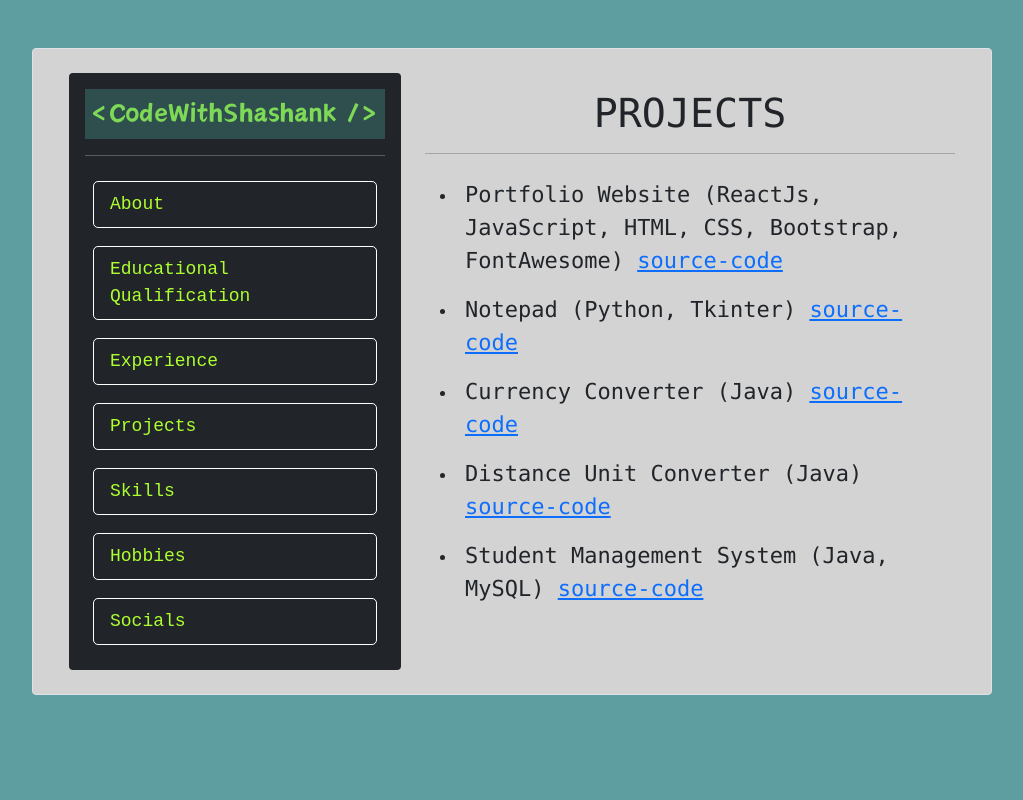
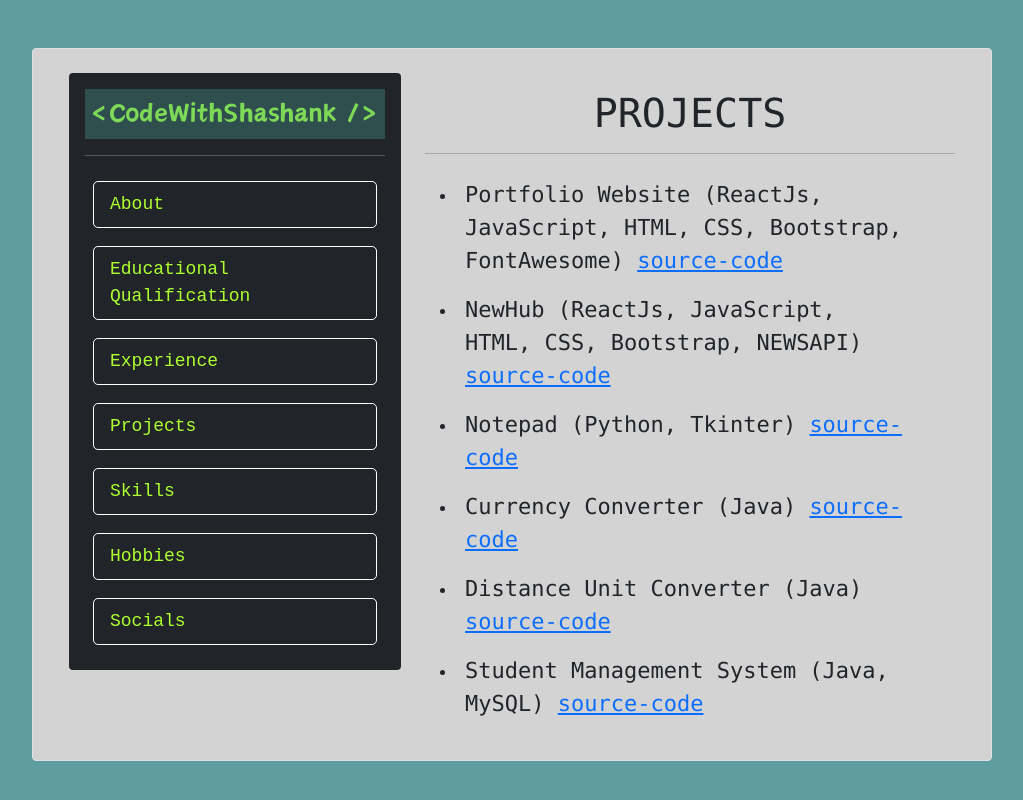
Before and after one commit to shashankgodiyal05/Portfolio, a React (Create React App) app: page /projects in a window 1280 px wide. Shown: the top 800 px of the page, without its empty margins (128-1151 px from the left). Built offline with nearby package versions, Linux system fonts and the light colour scheme.

Commit message:
Update Projects.js

```diff
--- a/src/pages/Projects.js
+++ b/src/pages/Projects.js
@@ -23,6 +23,14 @@ const Projects = () => {
 
                     <p className="me-5 ms-2 data-1">
                         <span>Portfolio Website</span > (ReactJs, JavaScript, HTML, CSS, Bootstrap, FontAwesome) <Link to="https://github.com/shashankgodiyal05/Portfolio">source-code</Link>
+                    </p>
+
+                </li>
+
+                <li className="my-3">
+
+                    <p className="me-5 ms-2 data-1">
+                        NewHub (ReactJs, JavaScript, HTML, CSS, Bootstrap, NEWSAPI) <Link to="https://github.com/shashankgodiyal05/NewsHub">source-code</Link>
                     </p>
 
                 </li>
```
